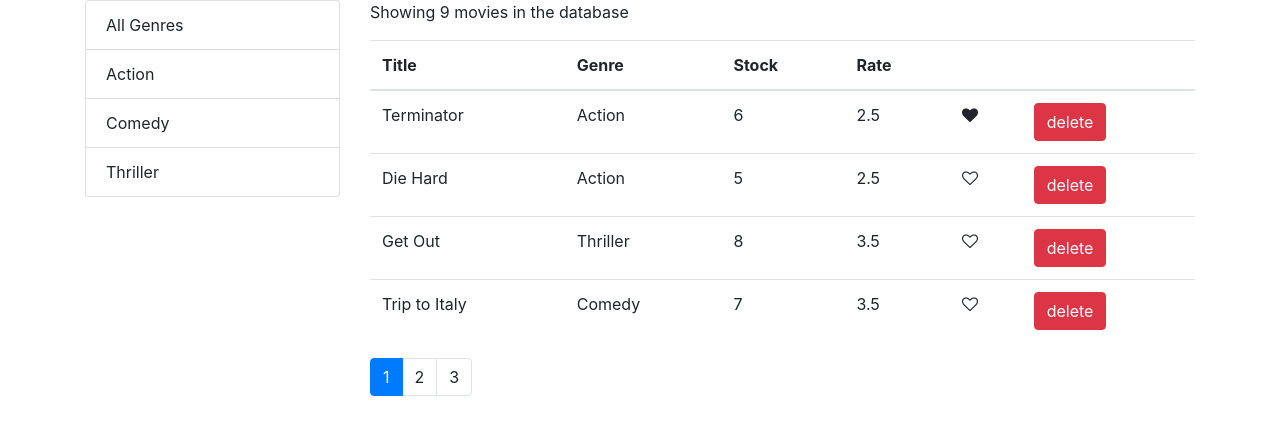
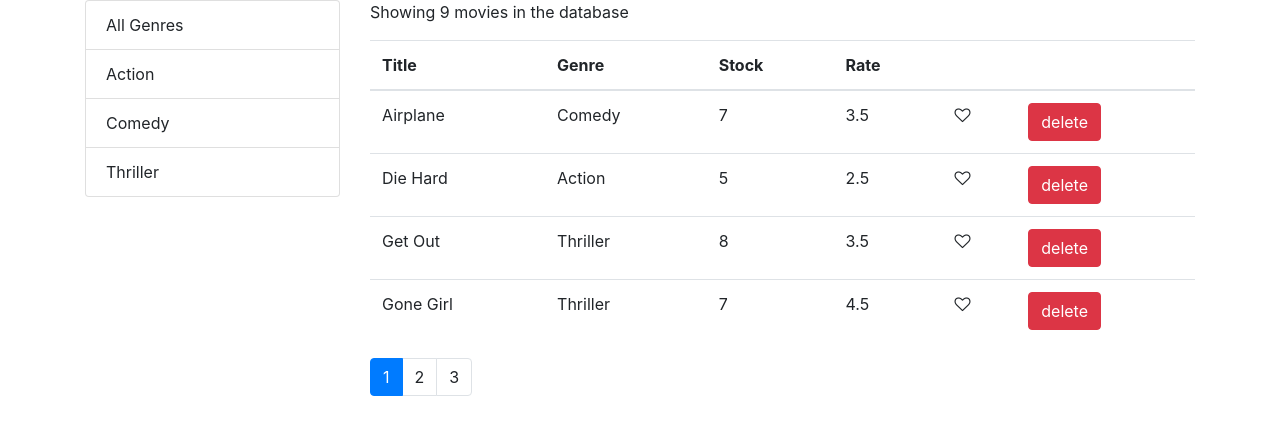
Before and after one commit to MonaliGanganeNeosoft/React-all, a React (Create React App) app: page / in a window 1280 px wide. Shown: the top 434 px of the page. Built offline with nearby package versions, Linux system fonts and the light colour scheme.

Commit message:
sorting of ascending order is done

```diff
--- a/src/components/movies.jsx
+++ b/src/components/movies.jsx
@@ -5,12 +5,14 @@
 import { paginate } from "../utils/paginate";
 import ListGroup from "./common/listGroup";
 import MoviesTable from "./moviesTable";
+import _ from "lodash";
 class Movies extends Component {
   state = {
     movies: [],
     genres: [],
     currentPage: 1,
     pageSize: 4,
+    sortColumn: { path: "title", order: "asc" },
   };
   componentDidMount() {
     const genres = [{ _id: "", name: "All Genres" }, ...getGenres()];
@@ -34,13 +36,14 @@
     this.setState({ selectedGenre: genre, currentPage: 1 });
   };
   handleSort = (path) => {
-    console.log(path);
+    this.setState({ sortColumn: { path, order: "asc" } });
   };
   render() {
     const { length: count } = this.state.movies;
     const {
       pageSize,
       currentPage,
+      sortColumn,
       selectedGenre,
       movies: allMovies,
     } = this.state;
@@ -51,7 +54,9 @@
       selectedGenre && selectedGenre._id
         ? allMovies.filter((m) => m.genre._id === selectedGenre._id)
         : allMovies;
-    const movies = paginate(filtered, currentPage, pageSize);
+
+    const sorted = _.orderBy(filtered, [sortColumn.path], [sortColumn.order]);
+    const movies = paginate(sorted, currentPage, pageSize);
     return (
       <div className="row">
         <div className="col-3">
```
